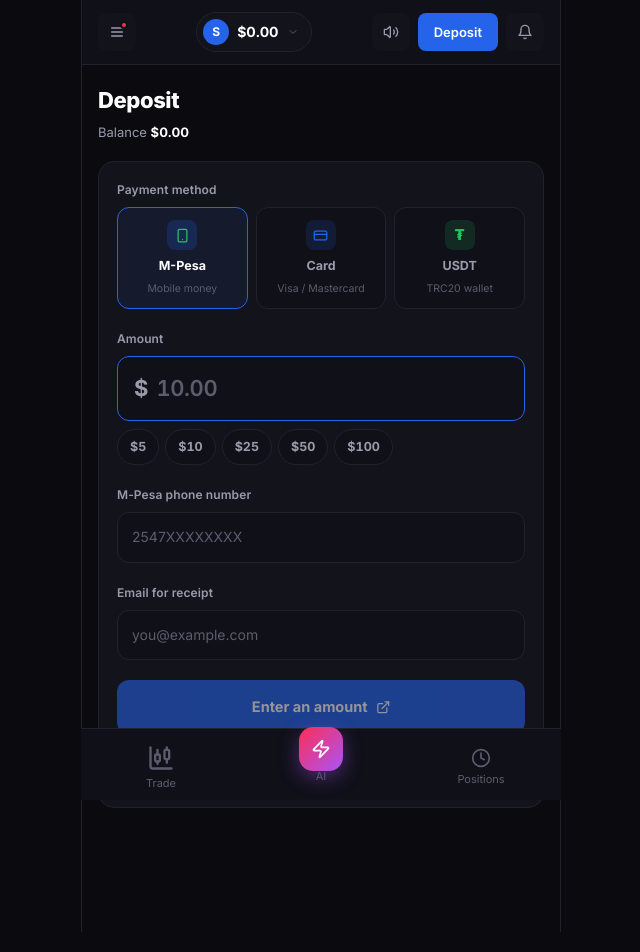
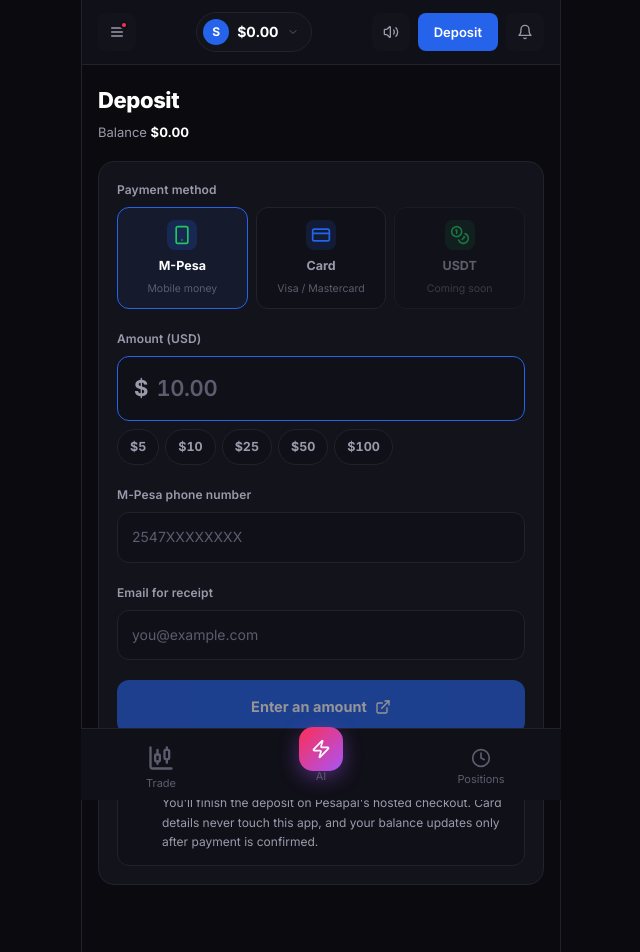
Before and after one commit to truelogic-lab/tagoption, a React (Vite) app: page /deposit in a window 1280 px wide. Shown: the top 952 px of the page, without its empty margins (319-959 px from the left). Built offline with nearby package versions, Linux system fonts and the light colour scheme; no server answers; sample sign-in values are in the browser's storage.

Commit message:
client: deposit rewrite, usdt disabled, no raw card fields

```diff
--- a/src/pages/app/Deposit.jsx
+++ b/src/pages/app/Deposit.jsx
@@ -1,69 +1,65 @@
 import React, { useMemo, useState } from "react";
 import { useOutletContext } from "react-router-dom";
 import {
-  LuSmartphone, LuCreditCard, LuExternalLink, LuCircleAlert,
+  LuSmartphone, LuCreditCard, LuCoins, LuExternalLink,
+  LuShieldCheck, LuTriangleAlert,
 } from "react-icons/lu";
 import { paymentsApi } from "../../lib/api";
 import { useFx } from "../../lib/useFx";
 
+const MIN_USD = 1;
+const QUICK_AMOUNTS = [5, 10, 25, 50, 100];
+
+/**
+ * Card deposits go through Pesapal's hosted page — raw card details never
+ * touch this app. USDT is disabled until a TRC20 deposit flow exists.
+ */
 const METHODS = [
-  { id: "M-Pesa", label: "M-Pesa",   desc: "Mobile money",     tone: "green", icon: "phone" },
-  { id: "Card",   label: "Card",     desc: "Visa / Mastercard", tone: "blue",  icon: "card"  },
-  { id: "USDT",   label: "USDT",     desc: "TRC20 wallet",      tone: "green", icon: "usdt"  },
+  { id: "mpesa", label: "M-Pesa", desc: "Mobile money",     tone: "green", Icon: LuSmartphone, enabled: true  },
+  { id: "card",  label: "Card",   desc: "Visa / Mastercard", tone: "blue",  Icon: LuCreditCard, enabled: true  },
+  { id: "usdt",  label: "USDT",   desc: "TRC20 wallet",      tone: "green", Icon: LuCoins,      enabled: false },
 ];
-
-const QUICK_AMOUNTS = [5, 10, 25, 50, 100];
-const MIN_AMOUNT = 1;
-
-function MethodIcon({ icon }) {
-  if (icon === "usdt") return <span className="deposit__usdt">₮</span>;
-  if (icon === "card") return <LuCreditCard />;
-  return <LuSmartphone />;
-}
 
 export default function Deposit() {
   const { store } = useOutletContext();
   const { rate, toKes } = useFx();
 
-  const [method, setMethod] = useState(METHODS[0]);
+  const [methodId, setMethodId] = useState("mpesa");
   const [amount, setAmount] = useState("");
   const [phone, setPhone] = useState("");
   const [email, setEmail] = useState("");
   const [loading, setLoading] = useState(false);
   const [error, setError] = useState("");
 
+  const method = METHODS.find((m) => m.id === methodId);
   const amountNum = Number(amount) || 0;
   const kesAmount = useMemo(() => toKes(amountNum), [amountNum, toKes]);
-  const showKes = amountNum >= MIN_AMOUNT;
+  const showKes = amountNum >= MIN_USD;
+
+  const phoneValid = method.id !== "mpesa" || /^\+?[0-9\s-]{9,}$/.test(phone.trim());
+  const canSubmit = !loading && showKes && phoneValid && method.enabled;
 
   const submit = async (e) => {
     e.preventDefault();
     setError("");
 
-    if (!amountNum || amountNum < MIN_AMOUNT) {
-      setError(`Minimum deposit is $${MIN_AMOUNT}`);
-      return;
-    }
-    if (method.id === "M-Pesa" && phone.replace(/\D/g, "").length < 9) {
-      setError("Enter a valid M-Pesa phone number");
-      return;
-    }
+    if (!amountNum || amountNum < MIN_USD) { setError(`Minimum deposit is $${MIN_USD}`); return; }
+    if (!phoneValid) { setError("Enter a valid M-Pesa phone number"); return; }
 
     setLoading(true);
     try {
       const res = await paymentsApi.startDeposit({
         amount: amountNum,
         method: method.label,
-        phone: method.id === "M-Pesa" ? phone : undefined,
+        phone: method.id === "mpesa" ? phone.trim() : undefined,
         email: email || undefined,
         currency: "KES",
       });
-
       const url = res?.redirectUrl || res?.redirect_url;
       if (!url) throw new Error("Payment provider did not return a redirect URL");
       window.location.href = url;
     } catch (err) {
-      setError(err.message || "Could not start the payment");
+      setError(err?.message || "Could not start the payment");
       setLoading(false);
     }
   };
@@ -81,19 +77,20 @@ export default function Deposit() {
         <section className="deposit__section">
           <label className="deposit__label">Payment method</label>
           <div className="deposit__methods">
-            {METHODS.map((m) => {
-              const active = method.id === m.id;
+            {METHODS.map(({ id, label, desc, tone, Icon, enabled }) => {
+              const active = methodId === id;
               return (
                 <button
                   type="button"
-                  key={m.id}
-                  className={`deposit__method deposit__method--${m.tone} ${active ? "is-active" : ""}`}
-                  onClick={() => setMethod(m)}
+                  key={id}
+                  className={`deposit__method deposit__method--${tone} ${active ? "is-active" : ""} ${!enabled ? "is-disabled" : ""}`}
+                  onClick={() => enabled && setMethodId(id)}
                   aria-pressed={active}
+                  disabled={!enabled}
                 >
-                  <span className="deposit__method-icon"><MethodIcon icon={m.icon} /></span>
-                  <strong>{m.label}</strong>
-                  <em>{m.desc}</em>
+                  <span className="deposit__method-icon"><Icon size={20} strokeWidth={2} /></span>
+                  <strong>{label}</strong>
+                  <em>{enabled ? desc : "Coming soon"}</em>
                 </button>
               );
             })}
@@ -101,7 +98,7 @@ export default function Deposit() {
         </section>
 
         <section className="deposit__section">
-          <label className="deposit__label" htmlFor="deposit-amount">Amount</label>
+          <label className="deposit__label" htmlFor="deposit-amount">Amount (USD)</label>
 
           <div className="deposit__amount">
             <span className="deposit__amount-cur">$</span>
@@ -109,7 +106,7 @@ export default function Deposit() {
               id="deposit-amount"
               type="number"
               inputMode="decimal"
-              min={MIN_AMOUNT}
+              min={MIN_USD}
               step="0.01"
               placeholder="10.00"
               value={amount}
@@ -140,7 +137,7 @@ export default function Deposit() {
           )}
         </section>
 
-        {method.id === "M-Pesa" && (
+        {method.id === "mpesa" && (
           <section className="deposit__section">
             <label className="deposit__label" htmlFor="deposit-phone">M-Pesa phone number</label>
             <input
@@ -173,28 +170,30 @@ export default function Deposit() {
 
         {error && (
           <div className="deposit__error" role="alert">
-            <LuCircleAlert />
+            <LuTriangleAlert size={16} strokeWidth={2} />
             <span>{error}</span>
           </div>
         )}
 
-        <button
-          type="submit"
-          className="deposit__submit"
-          disabled={loading || !showKes}
-        >
-          {loading ? (
-            "Opening secure checkout…"
-          ) : showKes ? (
-            <>Pay KSh {kesAmount.toLocaleString()} <LuExternalLink /></>
-          ) : (
-            <>Enter an amount <LuExternalLink /></>
-          )}
+        <button type="submit" className="deposit__submit" disabled={!canSubmit}>
+          {loading
+            ? "Preparing payment…"
+            : showKes
+              ? <>Continue to secure payment <LuExternalLink size={16} strokeWidth={2} /></>
+              : <>Enter an amount <LuExternalLink size={16} strokeWidth={2} /></>}
         </button>
 
-        <p className="deposit__note">
-          You'll finish the payment on Pesapal's secure page. Your balance updates automatically once confirmed.
-        </p>
+        <div className="deposit__secure">
+          <LuShieldCheck size={18} strokeWidth={2} />
+          <div>
+            <strong>Secure payment</strong>
+            <p>
+              You'll finish the deposit on Pesapal's hosted checkout. Card details
+              never touch this app, and your balance updates only after payment is
+              confirmed.
+            </p>
+          </div>
+        </div>
       </form>
     </div>
   );
--- a/src/styles/app-pages.css
+++ b/src/styles/app-pages.css
@@ -999,3 +999,38 @@
   .withdraw__title { font-size: 24px; }
   .withdraw__balance-amount { font-size: 24px; }
 }
+
+/* Deposit — disabled method tile and secure notice (added for 3-tile grid) */
+
+.deposit__method.is-disabled {
+  opacity: 0.55;
+  cursor: not-allowed;
+  background: var(--bg-2);
+}
+
+.deposit__secure {
+  display: flex;
+  gap: 12px;
+  padding: 14px;
+  border-radius: var(--r-md);
+  background: var(--bg-2);
+  border: 1px solid var(--border);
+}
+.deposit__secure svg {
+  flex-shrink: 0;
+  color: var(--text-3);
+  margin-top: 2px;
+}
+.deposit__secure strong {
+  display: block;
+  font-size: 13px;
+  font-weight: 700;
+  color: var(--text);
+  margin-bottom: 4px;
+}
+.deposit__secure p {
+  margin: 0;
+  font-size: 12px;
+  line-height: 1.6;
+  color: var(--text-2);
+}
```
